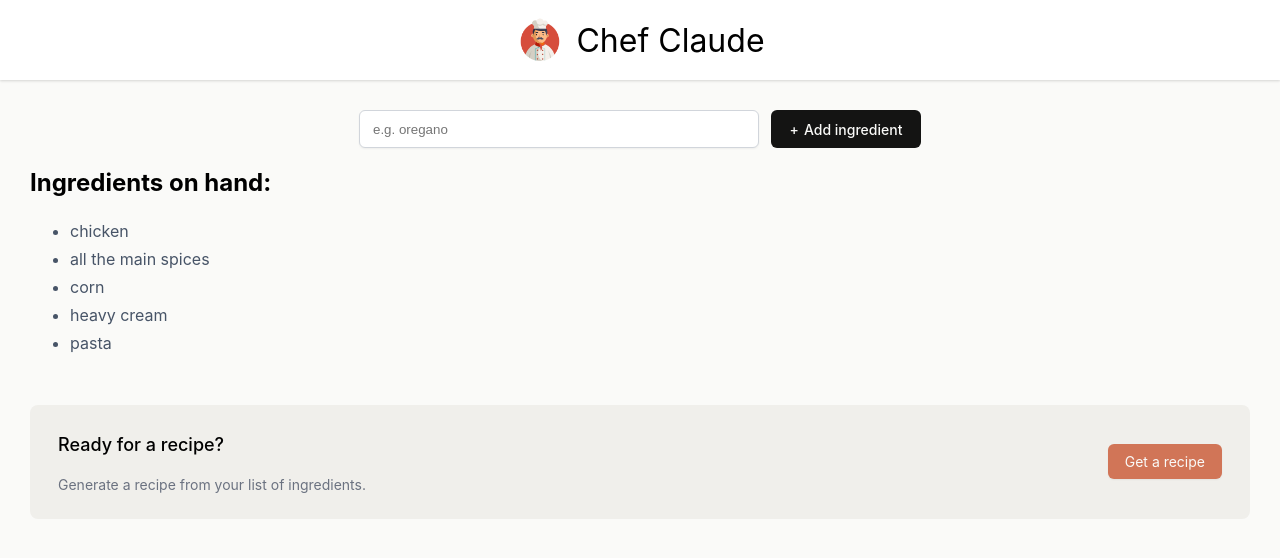
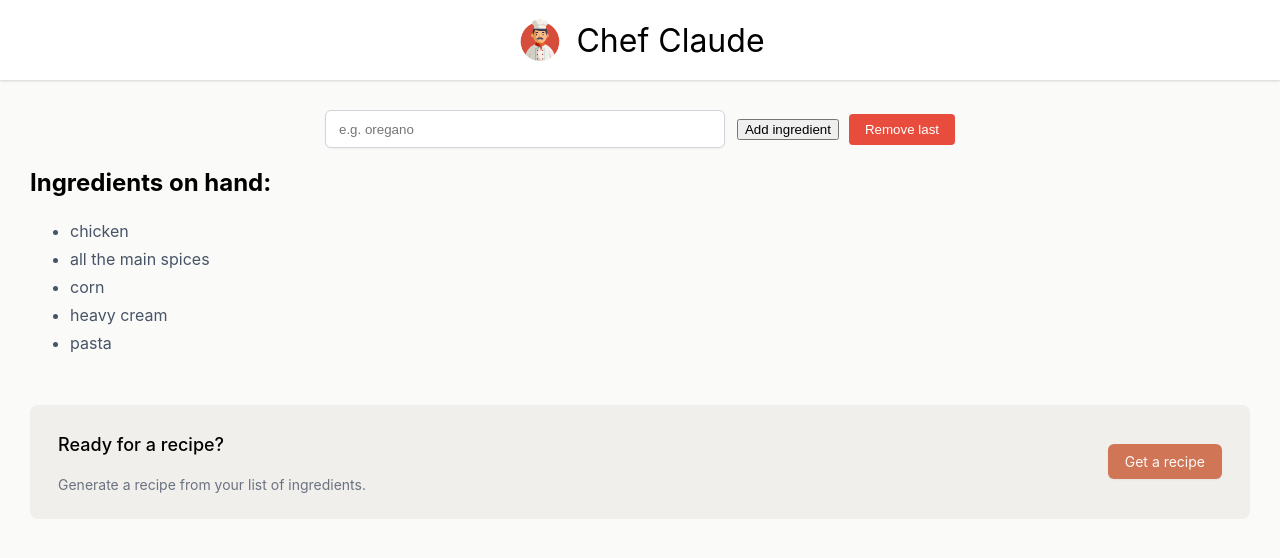
Before and after one commit to Mawejje123/Recipe-Generator, a React (Vite) app: page / in a window 1280 px wide. Shown: the top 558 px of the page. Built offline with nearby package versions, Linux system fonts and the light colour scheme.

Commit message:
Add a remove button

```diff
--- a/src/components/Main.jsx
+++ b/src/components/Main.jsx
@@ -1,42 +1,43 @@
 import React from "react"
 import IngredientsList from "./IngredientsList"
 import ClaudeRecipe from "./ClaudeRecipe"
-import { getRecipeFromMistral } from "./ai"
+import { getRecipeFromMistral } from "./ai"   // assuming you're now only using Mistral
 
 export default function Main() {
     const [ingredients, setIngredients] = React.useState(
         ["chicken", "all the main spices", "corn", "heavy cream", "pasta"]
     )
     const [recipe, setRecipe] = React.useState("")
+    const [isLoading, setIsLoading] = React.useState(false) // nice to have
     const recipeSection = React.useRef(null)
 
-    React.useEffect(() => {
-        if(recipe !== "" && recipeSection.current !== null) {
-            // recipeSection.current.scrollIntoView()
-            const yCoordinate = recipeSection.current.getBoundingClientRect().top + window.pageYOffset - 20
-            window.scrollTo({
-                top: yCoordinate,
-                behavior: 'smooth'
-            })
+    async function getRecipe() {
+        setIsLoading(true)
+        try {
+            const recipeMarkdown = await getRecipeFromMistral(ingredients)
+            setRecipe(recipeMarkdown)
+            setTimeout(() => {
+                recipeSection.current?.scrollIntoView({ behavior: "smooth" })
+            }, 100)
+        } catch (err) {
+            console.error("Recipe error:", err)
+            // Optional: alert("Something went wrong generating the recipe")
+        } finally {
+            setIsLoading(false)
         }
-    }, [recipe])
+    }
 
-  async function getRecipe() {
-    try {
-        const recipeMarkdown = await getRecipeFromMistral(ingredients);
-        setRecipe(recipeMarkdown);
-        // Optional smooth scroll to recipe section
-        setTimeout(() => {
-            recipeSection.current?.scrollIntoView({ behavior: "smooth" });
-        }, 300);
-    } catch (err) {
-        console.error("Failed to get recipe:", err);
-        // TODO: show user-friendly error message in UI if you want
+    function addIngredient(formData) {
+        const newIngredient = formData.get("ingredient")?.trim()
+        if (newIngredient) {
+            setIngredients(prev => [...prev, newIngredient])
+        }
     }
-}
-    function addIngredient(formData) {
-        const newIngredient = formData.get("ingredient")
-        setIngredients(prevIngredients => [...prevIngredients, newIngredient])
+
+    function removeLastIngredient() {
+        if (ingredients.length > 0) {
+            setIngredients(prev => prev.slice(0, -1))
+        }
     }
 
     return (
@@ -48,16 +49,35 @@ export default function Main() {
                     aria-label="Add ingredient"
                     name="ingredient"
                 />
-                <button>Add ingredient</button>
+                <div style={{ display: "flex", gap: "10px", alignItems: "center" }}>
+                    <button type="submit">Add ingredient</button>
+                    {ingredients.length > 0 && (
+                        <button
+                            type="button"
+                            onClick={removeLastIngredient}
+                            style={{
+                                backgroundColor: "#e74c3c",     // red-ish
+                                color: "white",
+                                border: "none",
+                                padding: "8px 16px",
+                                borderRadius: "4px",
+                                cursor: "pointer"
+                            }}
+                        >
+                            Remove last
+                        </button>
+                    )}
+                </div>
             </form>
 
-            {ingredients.length > 0 &&
+            {ingredients.length > 0 && (
                 <IngredientsList
                     ref={recipeSection}
                     ingredients={ingredients}
                     getRecipe={getRecipe}
+                    isLoading={isLoading}   // pass if you want to disable button while loading
                 />
-            }
+            )}
 
             {recipe && <ClaudeRecipe recipe={recipe} />}
         </main>
```
